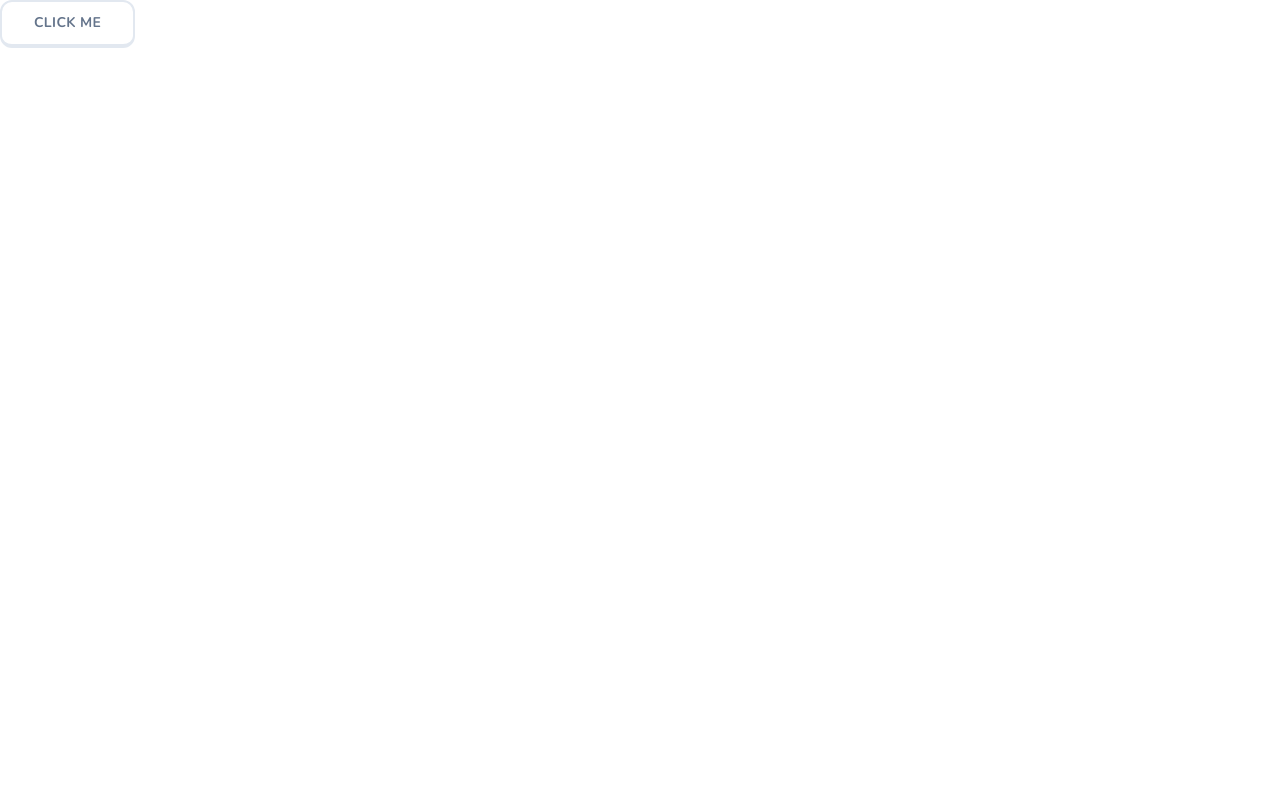
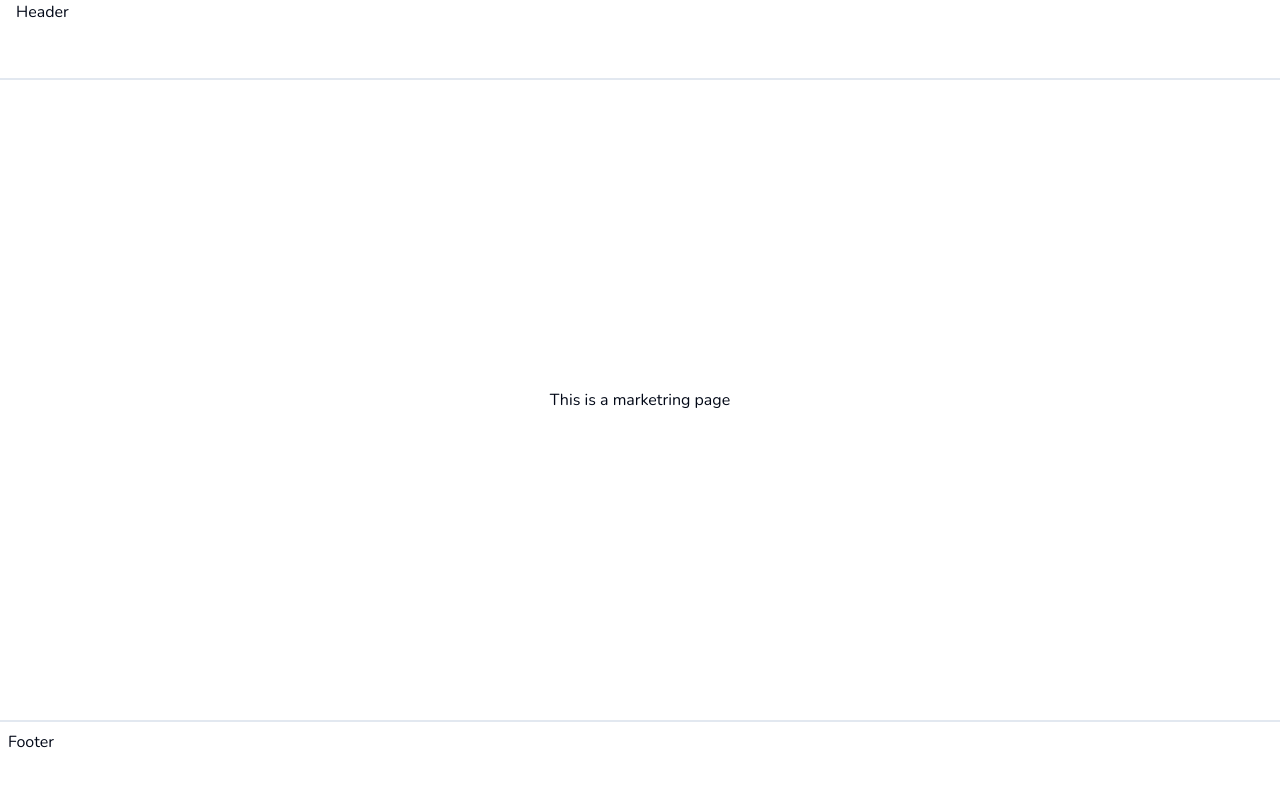
Before and after one commit to pleopardi/next14-duolingo-clone, a Next.js app: page / in a window 1280 px wide. Shown: the top 786 px of the page. Built offline with nearby package versions, Linux system fonts and the light colour scheme.

Commit message:
03: marketing skeleton

```diff
--- /dev/null
+++ b/app/(marketing)/footer.tsx
@@ -0,0 +1,7 @@
+export const Footer = () => {
+  return (
+    <footer className="hidden lg:block h-20 w-full border-t-2 border-slate-200 p-2">
+      Footer
+    </footer>
+  );
+};
--- /dev/null
+++ b/app/(marketing)/header.tsx
@@ -0,0 +1,7 @@
+export const Header = () => {
+  return (
+    <header className="h-20 w-full border-b-2 border-slate-200 px-4">
+      Header
+    </header>
+  );
+};
--- /dev/null
+++ b/app/(marketing)/layout.tsx
@@ -0,0 +1,20 @@
+import { Footer } from "./footer";
+import { Header } from "./header";
+
+type Props = {
+  children: React.ReactNode;
+};
+
+const MarketingLayout = ({ children }: Props) => {
+  return (
+    <div className="min-h-screen flex flex-col">
+      <Header />
+      <main className="flex-1 flex flex-col items-center justify-center">
+        {children}
+      </main>
+      <Footer />
+    </div>
+  );
+};
+
+export default MarketingLayout;
--- a/app/page.tsx
+++ b/app/(marketing)/page.tsx
@@ -3,7 +3,7 @@
 export default function Home() {
   return (
     <div>
-      <Button size="lg">Click me</Button>
+      This is a marketring page
     </div>
   )
 }
```
